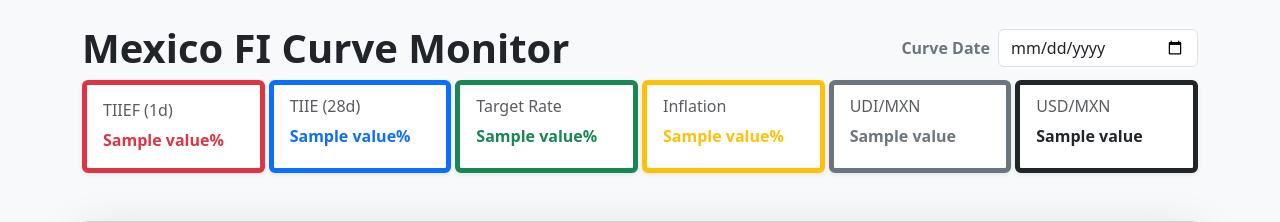
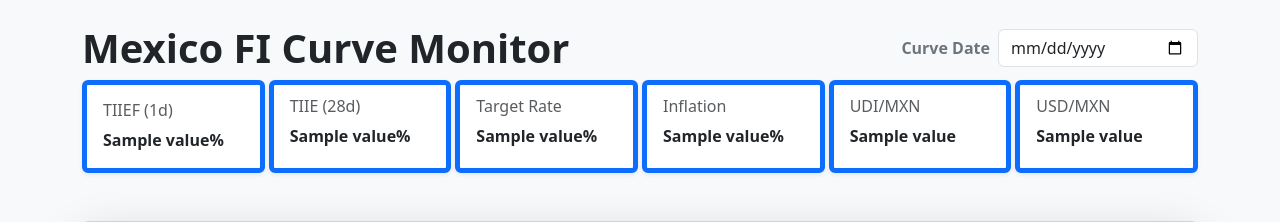
Before and after one commit to mrodrigue3425/FinanceWebsite, a Flask app: template templates/dashboard.html in a window 1280 px wide. Shown: the part 56-278 px from the top of the page. Run offline with Flask 3, Linux system fonts and the light colour scheme; the template is opened without the code that fills it: most values are stand-ins (such as "Sample title", 1, 10 or a date in 2020).

Commit message:
style(dashboard): change color of summary metric cards to blue, and text of value to black

```diff
--- a/templates/dashboard.html
+++ b/templates/dashboard.html
@@ -45,10 +45,10 @@
 
                 <!-- TIIE Fondeo Metric -->
                 <div class="col-lg-2 col-sm-4 col-6">
-                    <div class="card shadow-sm border-start border-danger border-5 h-100">
+                    <div class="card shadow-sm border-start border-primary border-5 h-100">
                         <div class="card-body">
                             <h6 class="card-title text-muted mb-2">TIIEF (1d)</h6>
-                            <h7 class="card-subtitle fw-bold text-danger">{{summary_data.TIIEF.value}}%</h7>
+                            <h7 class="card-subtitle fw-bold text-dark">{{summary_data.TIIEF.value}}%</h7>
                         </div>
                     </div>
                 </div>
@@ -58,44 +58,44 @@
                     <div class="card shadow-sm border-start border-primary border-5 h-100">
                         <div class="card-body">
                             <h6 class="card-subtitle text-muted mb-2">TIIE (28d)</h6>
-                            <h7 class="card-subtitle fw-bold text-primary">{{summary_data.TIIE28.value}}%</h7>
+                            <h7 class="card-subtitle fw-bold text-dark">{{summary_data.TIIE28.value}}%</h7>
                         </div>
                     </div>
                 </div>
 
                 <!-- Target Rate Metric -->
                 <div class="col-lg-2 col-sm-4 col-6">
-                    <div class="card shadow-sm border-start border-success border-5 h-100">
+                    <div class="card shadow-sm border-start border-primary border-5 h-100">
                         <div class="card-body">
                             <h6 class="card-subtitle text-muted mb-2">Target Rate</h6>
-                            <h7 class="card-subtitle fw-bold text-success">{{summary_data.TargetRate.value}}%</h7>
+                            <h7 class="card-subtitle fw-bold text-dark">{{summary_data.TargetRate.value}}%</h7>
                         </div>
                     </div>
                 </div>
 
                 <!-- Inflation Metric -->
                 <div class="col-lg-2 col-sm-4 col-6">
-                    <div class="card shadow-sm border-start border-warning border-5 h-100">
+                    <div class="card shadow-sm border-start border-primary border-5 h-100">
                         <div class="card-body">
                             <h6 class="card-subtitle text-muted mb-2">Inflation</h6>
-                            <h7 class="card-subtitle fw-bold text-warning">{{summary_data.Inflation.value}}%</h7>
+                            <h7 class="card-subtitle fw-bold text-dark">{{summary_data.Inflation.value}}%</h7>
                         </div>
                     </div>
                 </div>
 
                 <!-- Inflation Metric -->
                 <div class="col-lg-2 col-sm-4 col-6">
-                    <div class="card shadow-sm border-start border-secondary border-5 h-100">
+                    <div class="card shadow-sm border-start border-primary border-5 h-100">
                         <div class="card-body">
                             <h6 class="card-subtitle text-muted mb-2">UDI/MXN</h6>
-                            <h7 class="card-subtitle fw-bold text-secondary">{{summary_data.UDI_MXN.value}}</h7>
+                            <h7 class="card-subtitle fw-bold text-dark">{{summary_data.UDI_MXN.value}}</h7>
                         </div>
                     </div>
                 </div>
 
                 <!-- Exchange rate -->
                 <div class="col-lg-2 col-sm-4 col-6">
-                    <div class="card shadow-sm border-start border-dark border-5 h-100">
+                    <div class="card shadow-sm border-start border-primary border-5 h-100">
                         <div class="card-body">
                             <h6 class="card-subtitle text-muted mb-2">USD/MXN</h6>
                             <h7 class="card-subtitle fw-bold text-dark">{{summary_data.USD_MXN.value}}</h7>
```
